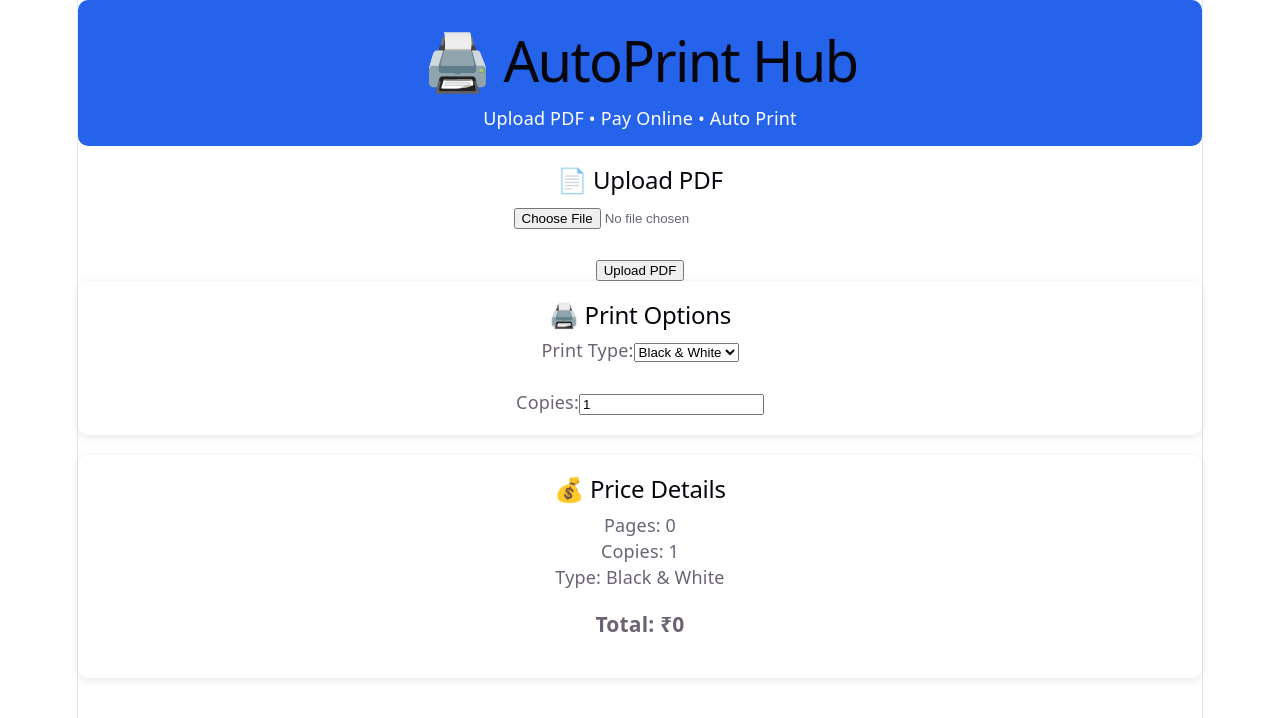
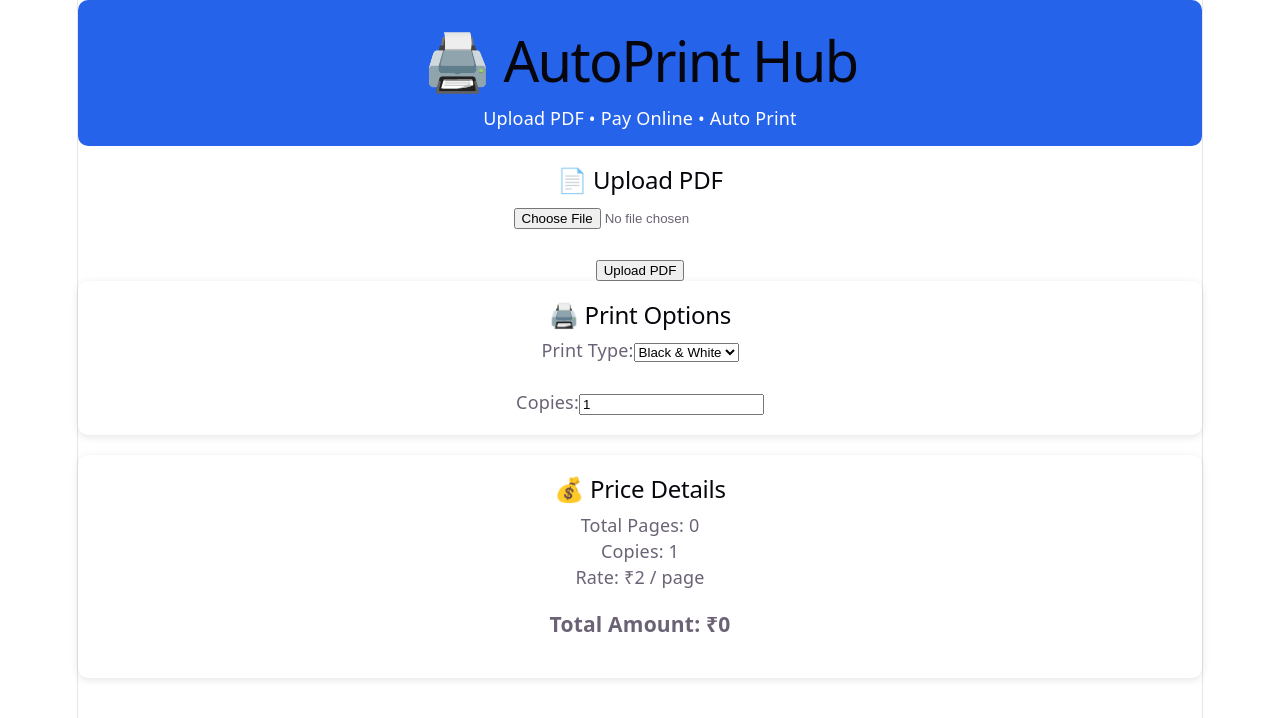
Before and after one commit to sunilgurjar54319-jpg/AutoPrintHub, a React (Vite) app in the folder client/: page / in a window 1280 px wide. Shown: the top 718 px of the page. Built offline with nearby package versions, Linux system fonts and the light colour scheme.

Commit message:
Improve price card

```diff
--- a/client/src/components/PriceCard.jsx
+++ b/client/src/components/PriceCard.jsx
@@ -1,18 +1,20 @@
 function PriceCard({ pages, copies, color, total }) {
+  const rate = color === "bw" ? 2 : 10;
+
   return (
     <div
       style={{
-        background: "#ffffff",
+        background: "#fff",
         padding: "20px",
         borderRadius: "10px",
-        marginBottom: "20px",
+        marginTop: "20px",
         boxShadow: "0 2px 8px rgba(0,0,0,0.1)",
       }}
     >
       <h2>💰 Price Details</h2>
 
       <p>
-        Pages: {pages}
+        Total Pages: {pages}
       </p>
 
       <p>
@@ -20,11 +22,11 @@ function PriceCard({ pages, copies, color, total }) {
       </p>
 
       <p>
-        Type: {color === "bw" ? "Black & White" : "Color"}
+        Rate: ₹{rate} / page
       </p>
 
       <h3>
-        Total: ₹{total}
+        Total Amount: ₹{total}
       </h3>
     </div>
   );
```
